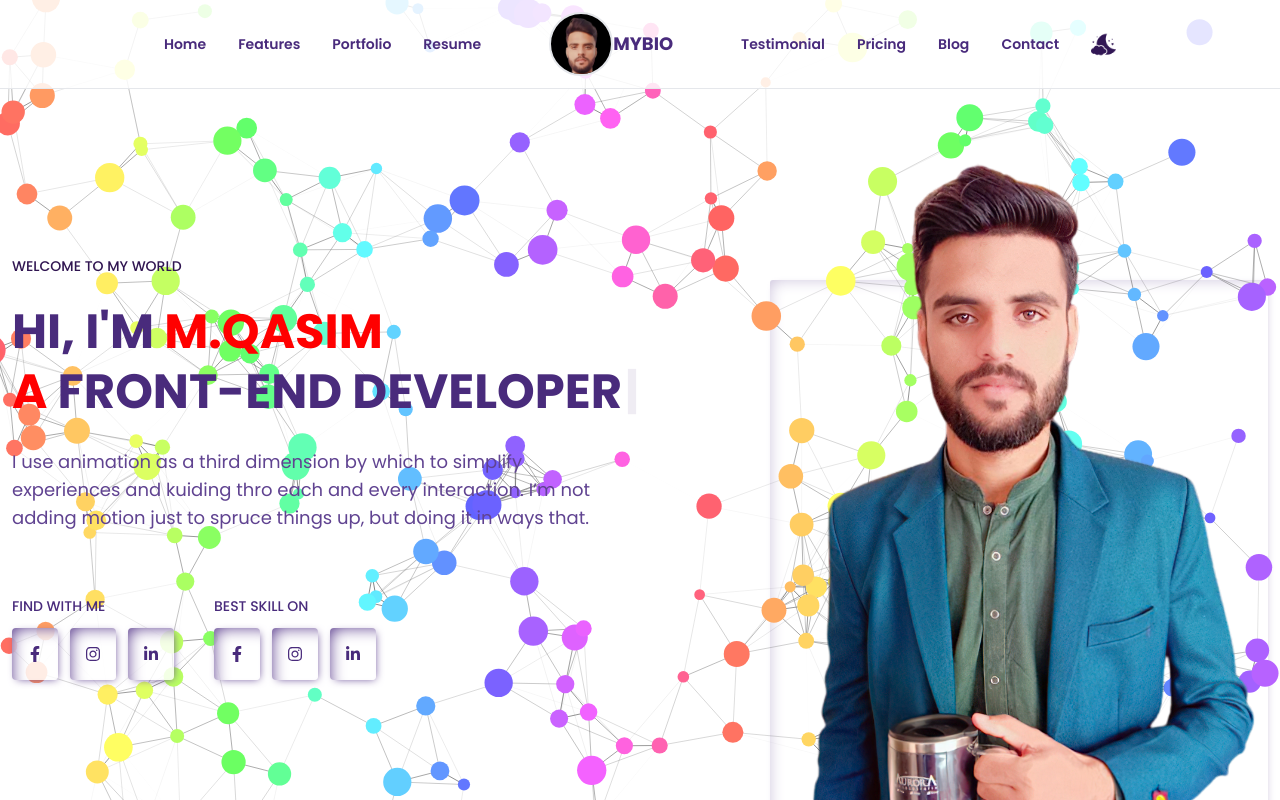
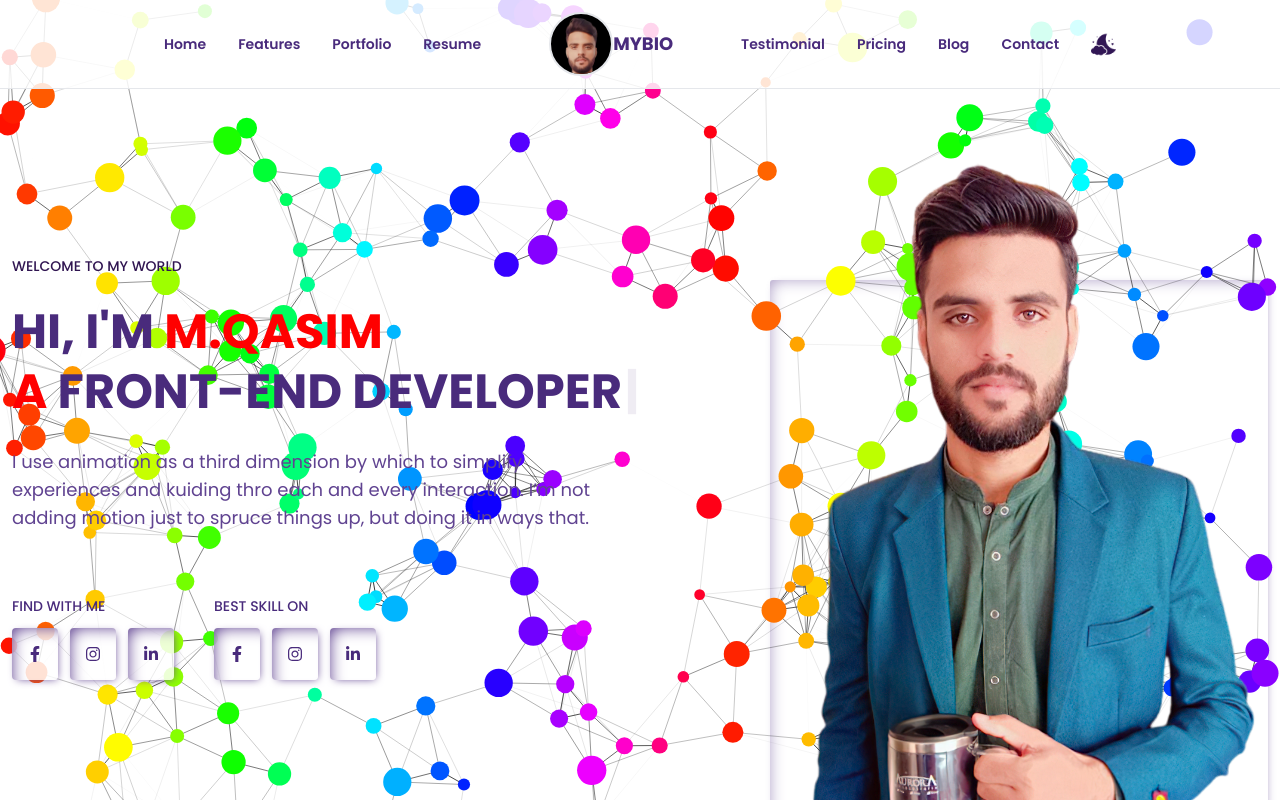
Before and after one commit to MQasim34/MyBios, a React (Vite) app: page / in a window 1280 px wide. Shown: the top 800 px of the page. Built offline with nearby package versions, Linux system fonts and the light colour scheme.

Commit message:
again removing

```diff
--- a/src/components/Home.jsx
+++ b/src/components/Home.jsx
@@ -4,7 +4,7 @@ import { Typewriter } from "react-simple-typewriter";
 
 const Home = () => {
   return (
-    <div className="bg-[#ffffff62] relative">
+    <div className=" relative">
       <div
         id="home"
         className=" relative MainHome lg:container m-auto w-full md:pt-40 pt-24 px-3"
```
